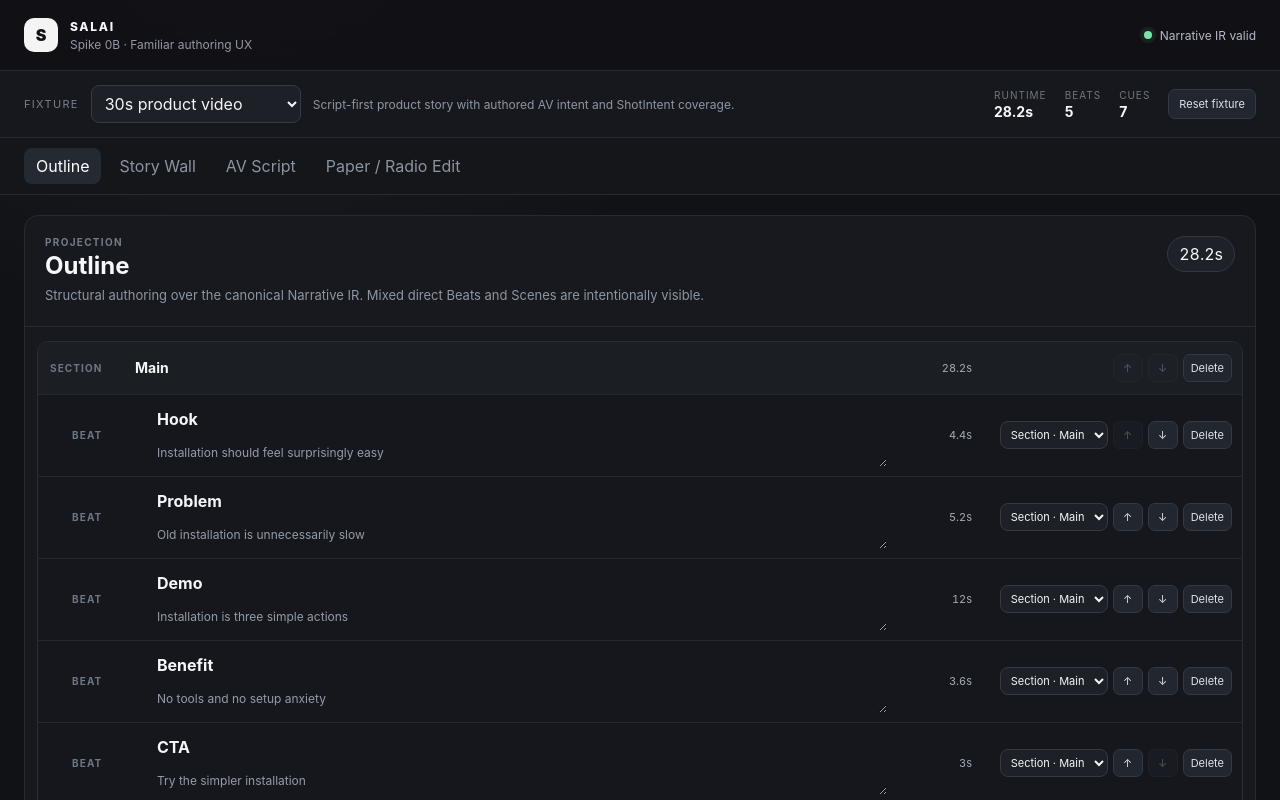
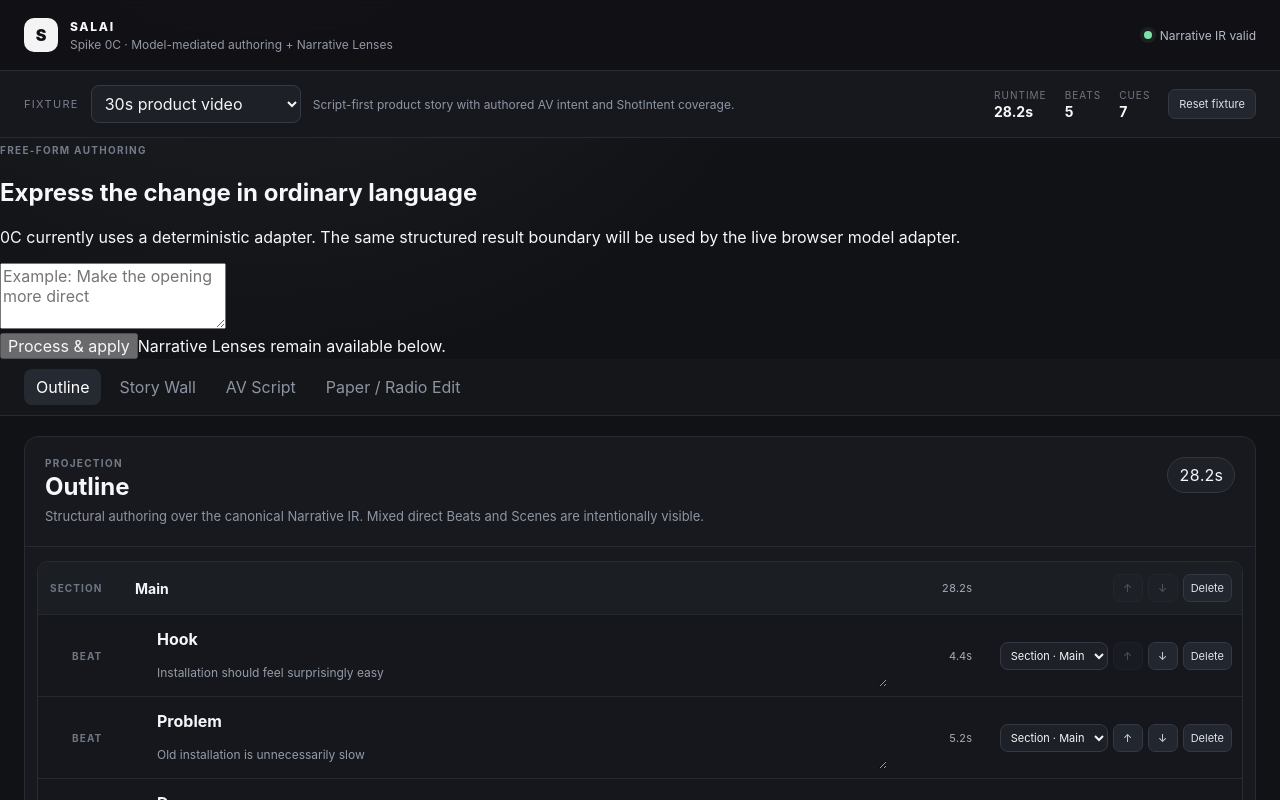
Before and after one commit to kimda90/salai, a React (Vite) app in the folder packages/spike-demo/: page / in a window 1280 px wide. Shown: the top 800 px of the page. Built offline with nearby package versions, Linux system fonts and the light colour scheme.

Commit message:
feat: integrate free-form authoring surface

```diff
--- a/packages/spike-demo/src/App.tsx
+++ b/packages/spike-demo/src/App.tsx
@@ -1,6 +1,7 @@
 import { validateNarrativeProject } from "@salai/script-model";
 import { useMemo } from "react";
 import { AVScript } from "./AVScript";
+import { AuthoringSurface } from "./authoring/AuthoringSurface";
 import { useSalaiController, useSalaiState } from "./controller";
 import { FIXTURES, getFixtureDefinition } from "./fixtures";
 import { formatDuration, getDurationEstimate } from "./model-utils";
@@ -71,7 +72,7 @@ export function App() {
           <span className="brand-mark">S</span>
           <div>
             <div className="brand-name">SALAI</div>
-            <div className="brand-subtitle">Spike 0B · Familiar authoring UX</div>
+            <div className="brand-subtitle">Spike 0C · Model-mediated authoring + Narrative Lenses</div>
           </div>
         </div>
         <div className="topbar-status">
@@ -123,7 +124,9 @@ export function App() {
         </div>
       </section>
 
-      <nav className="surface-tabs" aria-label="Authoring workflow">
+      <AuthoringSurface />
+
+      <nav className="surface-tabs" aria-label="Narrative Lenses">
         {SURFACES.map((surface) => (
           <button
             type="button"
```
